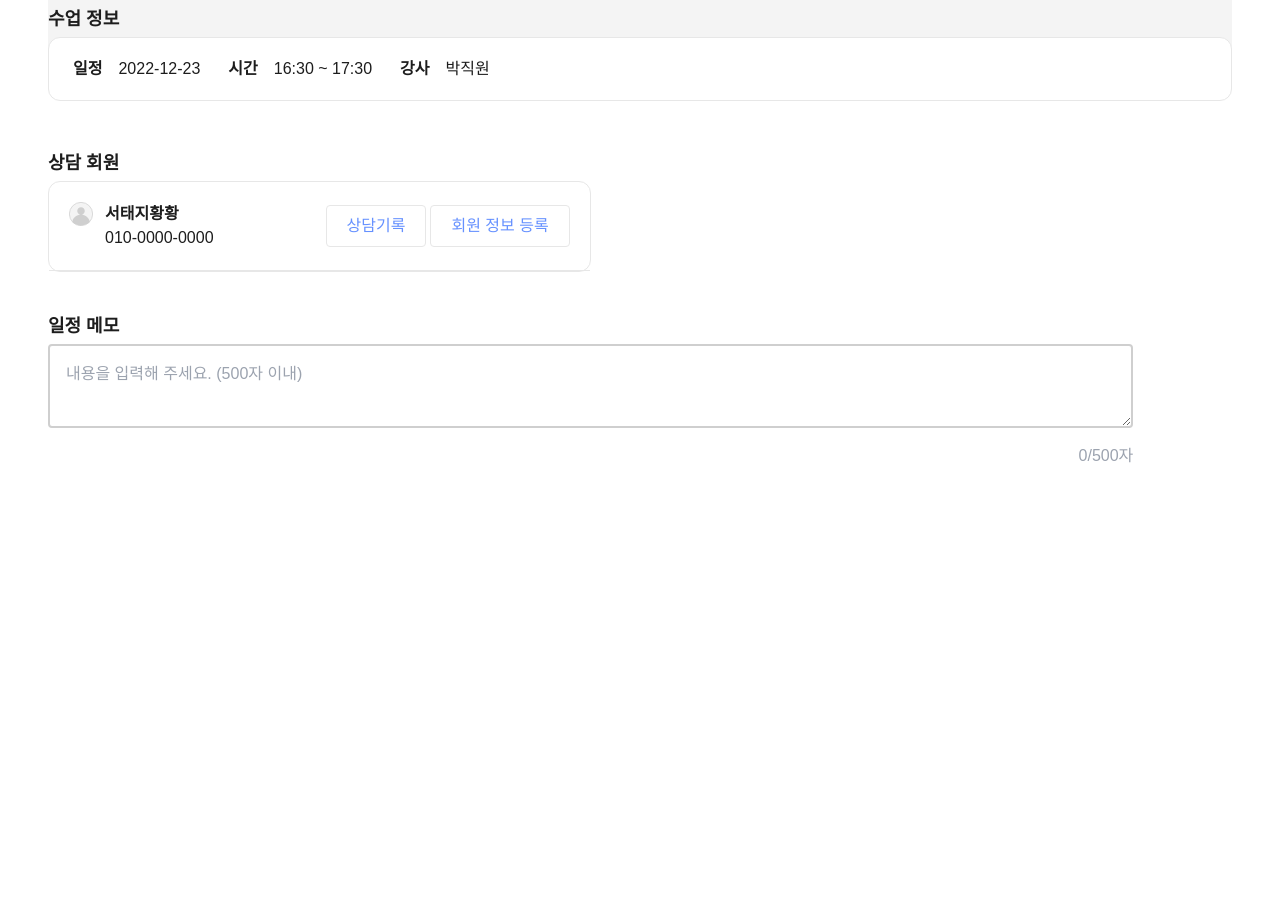
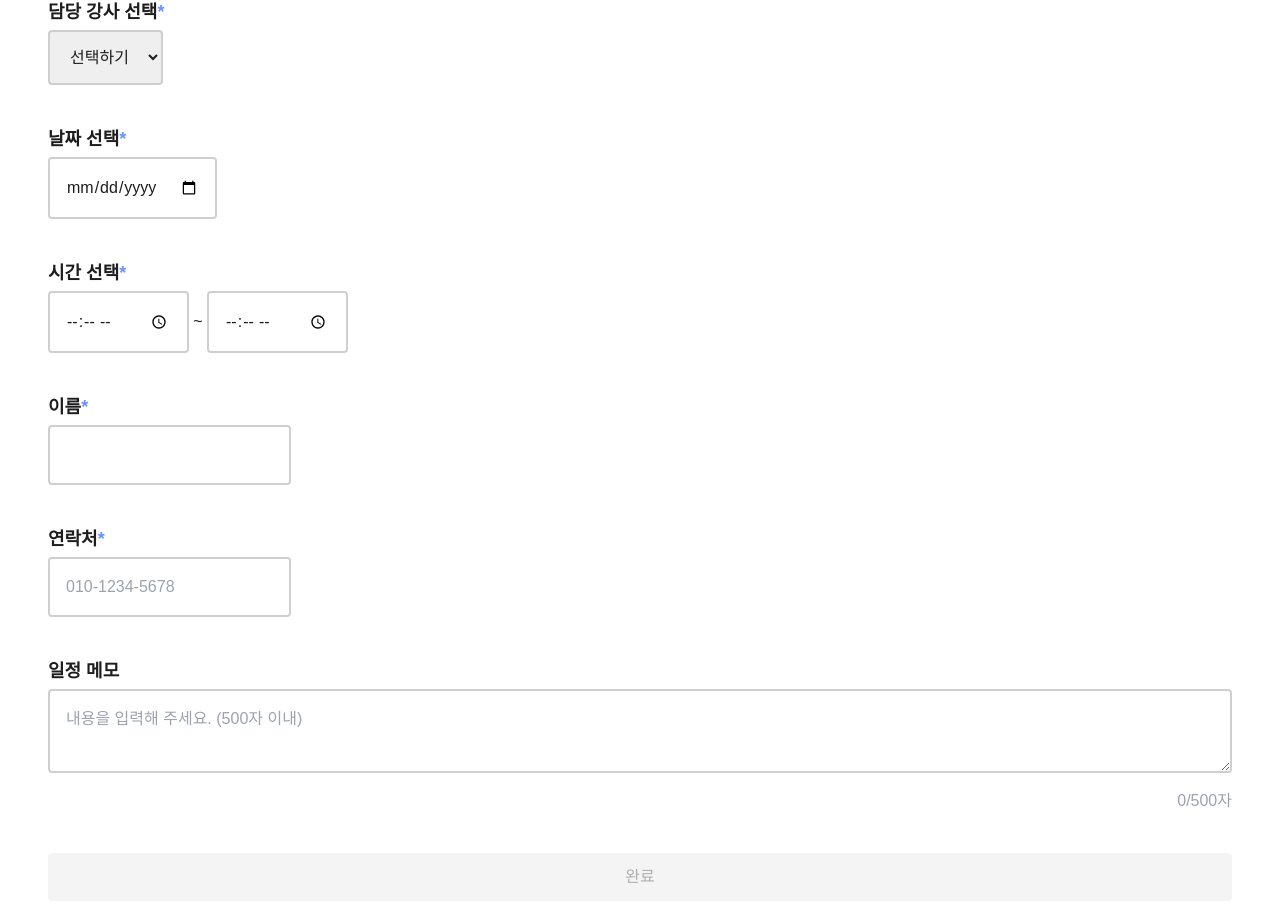
Before and after one commit to pie-sfac/1-16-careMango, a React (Vite) app: page /schedule/counseling/createCounseling in a window 1280 px wide. Shown: the part 140-1061 px from the top of the page. Before the commit the page ends 800 px from the top, so only its background shows below. Built offline with nearby package versions, Linux system fonts and the light colour scheme; a web font is replaced by a local one.

Commit message:
Refactor: 상담 일정 생성 및 조회 코드 일부 수정

```diff
--- a/src/App.tsx
+++ b/src/App.tsx
@@ -25,7 +25,8 @@ function App() {
         <Route path="/schedule/personal/:scheduleId" element={<CheckSchedule />} />
         <Route path="/schedule/personal/edit/:scheduleId" element={<ChangeSchedule />} />
         <Route path="/schedule/counseling/:counselingId" element={<CheckCounseling />} />
-        <Route path="/schedule/createCounseling" element={<CreateCounseling />} />
+        <Route path="/schedule/counseling/createCounseling" element={<CreateCounseling />} />
+        <Route path="/schedule/counseling/edit/:createCounseling" element={<CreateCounseling />} />
       </Routes>
     </BrowserRouter>
   );
--- a/src/routes/counseling/checkCounseling.tsx
+++ b/src/routes/counseling/checkCounseling.tsx
@@ -13,19 +13,20 @@ const CheckCounseling = () => {
   const { counselingId } = useParams<{ counselingId: string | undefined }>();
   const navigate = useNavigate();
 
-  const fetchCheckSchedule = async () => {
+  const fetchCheckCounseling = async () => {
     const res = await axios.get('http://localhost:5173/data/counselingData.json');
     // const res = await axios.get(`schedules/counseling-lesson/${counselingId}`);
     const counselingData = res.data;
+    console.log(counselingData);
     setItemData(counselingData);
   };
 
   const goEditSchedule = () => {
-    navigate(`/counseling/edit/${counselingId}`);
+    navigate(`/schedule/counseling/edit/${counselingId}`);
   };
 
   useEffect(() => {
-    fetchCheckSchedule();
+    fetchCheckCounseling();
   }, []);
 
   if (!itemData) return <p>loading...</p>;
--- a/src/routes/counseling/createCounseling.tsx
+++ b/src/routes/counseling/createCounseling.tsx
@@ -1,6 +1,7 @@
-import React, { useState } from 'react';
-import { useNavigate } from 'react-router-dom';
-import SelectInstructor from '../../components/common/SelectInstructor';
+import { useState, useEffect } from 'react';
+import { useNavigate, useParams } from 'react-router-dom';
+import axios from 'axios';
+import SelectCounselor from '../../components/common/SelectCounselor';
 import SelectDate from '../../components/common/SelectDate';
 import SelectTime from '../../components/common/SelectTime';
 import InputName from '../../components/common/InputName';
@@ -8,23 +9,25 @@ import InputContact from '../../components/common/InputContact';
 import InputMemo from '../../components/common/InputMemo';
 
 interface CounselingState {
-  instructor: string;
+  counselor: string;
   date: string;
+  clientName: string;
+  clientPhone: string;
+  memo: string;
   startAt: string;
   endAt: string;
-  clientName: string;
-  clientPhone: string;
 }
 
 function CreateCounseling() {
   const [state, setState] = useState<CounselingState>({
     // 강사와 날짜는 api에 나와있지 않음
-    instructor: '', // ?????
+    counselor: '', // ?????
     date: '', // ?????
+    clientName: '',
+    clientPhone: '',
+    memo: '',
     startAt: '',
     endAt: '',
-    clientName: '',
-    clientPhone: '',
   });
 
   // 이전 페이지로
@@ -32,6 +35,26 @@ function CreateCounseling() {
   const handleBackClick = () => {
     navigate(-1);
   };
+
+  // 조회 페이지에서 변경 버튼 클릭 시 기존 데이터 로드하여 수정
+  const { counselingId } = useParams<{ counselingId?: string }>();
+  useEffect(() => {
+    if (counselingId) {
+      // 기존 상담 데이터 로드(axios 사용하여 API에서 해당 상담 데이터 가져오기)
+      axios.get(`http://localhost:5173/schedule/counseling/createCounseling/${counselingId}`).then((res) => {
+        const data = res.data;
+        setState({
+          counselor: data.counselor,
+          date: data.date,
+          clientName: data.clientName,
+          clientPhone: data.clientPhone,
+          memo: data.memo,
+          startAt: data.startAt,
+          endAt: data.endAt,
+        });
+      });
+    }
+  }, [counselingId]);
 
   // 일정관리 메인 페이지로
   const goMainSchedule = () => {
@@ -41,7 +64,7 @@ function CreateCounseling() {
 
   // 필수 입력 값들이 채워지면 완료 버튼 활성화
   const allFieldsCompleted = (): boolean => {
-    return !!(state.instructor && state.date && state.startAt && state.endAt && state.clientName && state.clientPhone);
+    return !!(state.counselor && state.date && state.startAt && state.endAt && state.clientName && state.clientPhone);
   };
 
   return (
@@ -67,9 +90,9 @@ function CreateCounseling() {
       </header>
       <div className="flex flex-col">
         <h1 className="main-title">상담</h1>
-        <SelectInstructor
+        <SelectCounselor
           title="담당 강사 선택"
-          onSelect={(selectedInstructor) => setState((prev) => ({ ...prev, instructor: selectedInstructor }))}
+          onSelect={(selectedCounselor) => setState((prev) => ({ ...prev, counselor: selectedCounselor }))}
         />
         <SelectDate
           title="날짜 선택"
```
